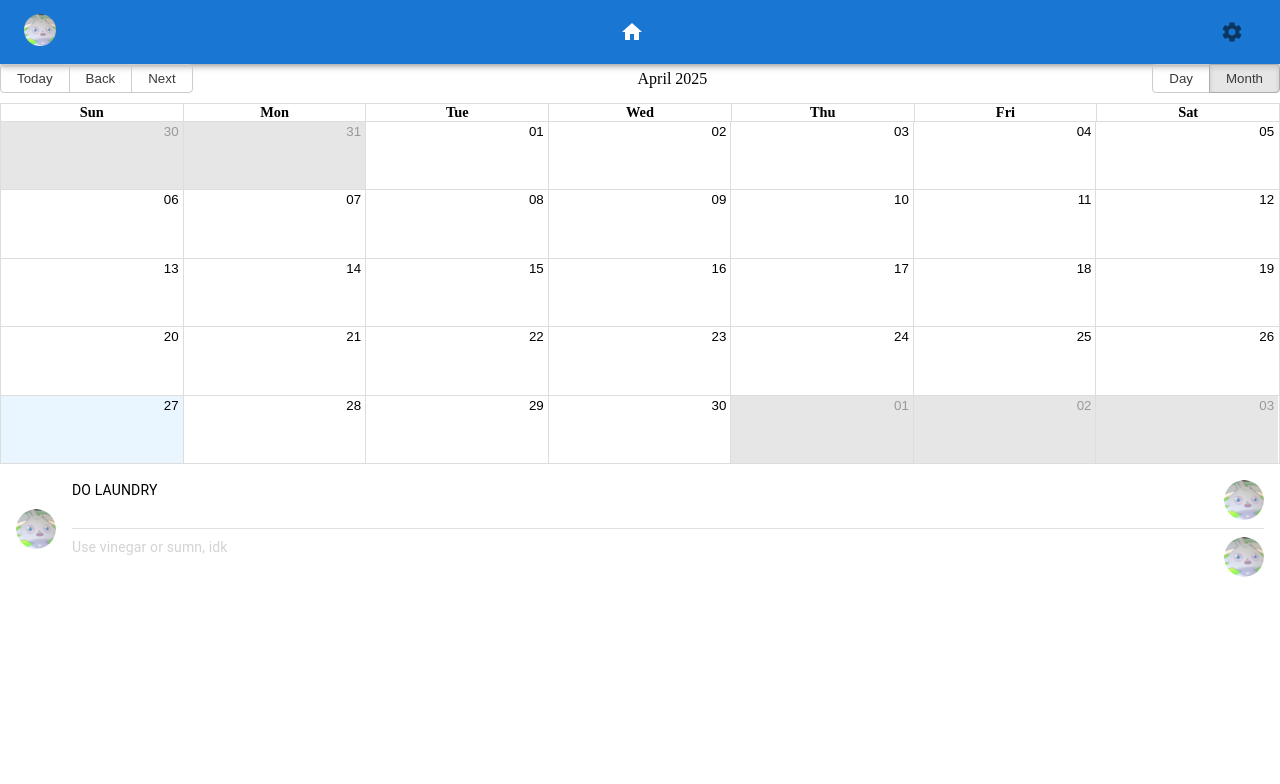
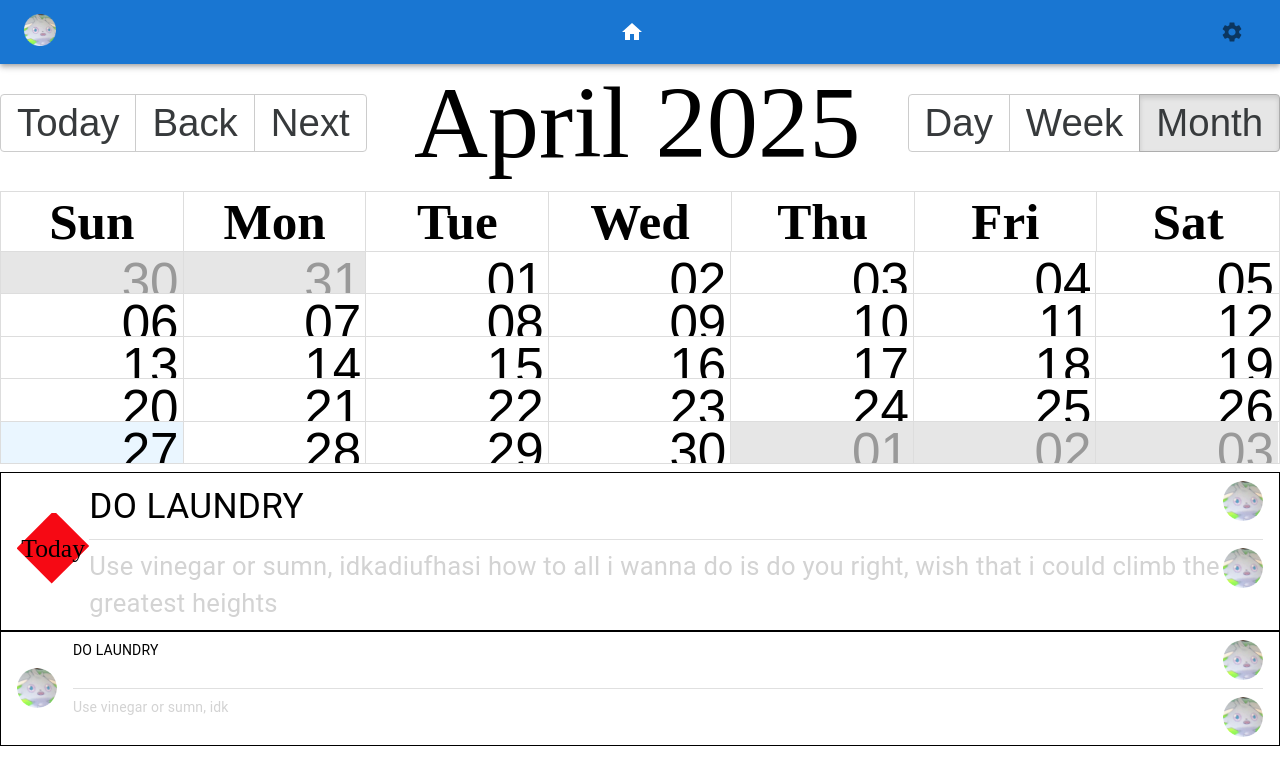
Before and after one commit to jhoo-o/cs422-project, a React (Create React App) app: page / in a window 1280 px wide. Shown: the top 784 px of the page. Built offline with nearby package versions, Linux system fonts and the light colour scheme.

Commit message:
spent like 4 hours trying to rotate a square and still haven't solved it, gonna just make the individual images

```diff
--- a/src/index.css
+++ b/src/index.css
@@ -3,3 +3,27 @@ body, html {
     height:100%;
     width:100%;
 }
+
+.rbc-calendar{
+    font-size: 2vw;
+}
+
+.rbc-header{
+    font-size: 4vw;
+}
+
+.rbc-button-link{
+    font-size: 4vw;
+}
+
+.rbc-toolbar-label{
+    font-size: 8vw;
+}
+
+.rbc-btn-group > button{
+    font-size: 3vw;
+}
+
+.MuiBox-root > .MuiList-root > .MuiListItem-root {
+    font-size: 2vw;
+}
--- a/src/pages/dashboard.js
+++ b/src/pages/dashboard.js
@@ -1,12 +1,14 @@
-import React from 'react';
+import React, { useState } from 'react';
 import {useNavigate} from "react-router-dom";
-import {AppBar, Box, List, ListItemText, ListItemButton, Divider, Toolbar,
-    IconButton, Icon, SvgIcon, ListItem, ListItemAvatar, Avatar, Stack, Typography} from "@mui/material";
+import {AppBar, Box, List, ListItemText, ListItemButton,
+    Divider, Toolbar, IconButton, Icon, SvgIcon, ListItem,
+    ListItemAvatar, Avatar, Stack, Typography} from "@mui/material";
 import {ArrowBack, Settings} from '@mui/icons-material';
 import picture from './added_assets/circle.png';
 import { Calendar, momentLocalizer} from 'react-big-calendar';
 import moment from 'moment';
 import 'react-big-calendar/lib/css/react-big-calendar.css';
+import events from "./tasks_for_dashboard/events";
 
 
 const localizer = momentLocalizer(moment)
@@ -27,10 +29,11 @@ const Dashboard = () => {
         navigate("/Settings");
     }
 
+    const [eventsData, setEventsData] = useState(events);
 
     return (
         <div>
-            {/*WHY ARE COMMENTS LIKE THIS, anyways stole this box from matthew*/}
+            {/*WHY ARE COMMENTS LIKE THIS, anyways stole this box from matthew, store settings bar*/}
             <Box sx={{flexGrow: 1}}>
                 <AppBar position="static">
                     <Toolbar>
@@ -49,9 +52,10 @@ const Dashboard = () => {
                     </Toolbar>
                 </AppBar>
             </Box>
+            {/* Calendar box*/}
             <Box sx={{flexGrow: 1}}>
                 <Calendar
-                views = {['day', 'month']}
+                    views = {['day', 'week', 'month']}
                     localizer = {localizer}
                     selectable
                     defaultDate = {new Date()}
@@ -59,11 +63,42 @@ const Dashboard = () => {
                     style = {{height:'50vh', width : '100vw'}}
                     startAccessor="start"
                     endAccessor="end"
+                    events = {eventsData}
                 />
             </Box>
-            <Box sx={{flexGrow: 1, width: 1}}>
+            {/* Stores user task list*/}
+            <Box sx={{flexGrow: 1, width: 1, overflow: 'scroll'}}>
                 <List sx ={{flexGrow: 1}}>
-                    <ListItem sx = {{borderColor:'#000000'}}>
+                <ListItem sx = {{borderColor:'#000000', border: '1px solid black'}}>
+                        {/* <ListItemAvatar>
+                            <Avatar alt ="Espurr" src = {picture}/>
+                        </ListItemAvatar> */}
+                        <Box width = '6vw' height = '6vw'>
+                            <svg width = '100%' height = '100%' viewbox = '0, 0, 100, 100' transform-origin = 'center'>
+                                <rect width = '69%' height = '69%' fill = '#f60914' transform = "rotate(45, -15, 5)" transform-origin = 'center'/>
+                                {/* <rect width = '90%' height = '90%' fill = '#f95961' textAlign = 'center'/> */}
+                                <text x = '50%' y = '50%' textAnchor = 'middle' dominantBaseline = 'middle' fontSize = '2vw' fill = 'black'>
+                                    Today
+                                </text>
+                            </svg>
+                        </Box>
+                        <Stack spacing = {1} divider = {<Divider variant='middle'/>} sx={{width: 1}}>
+                            <Box sx={{display:'flex', justifyContent:'space-between', width: 1, fontSize: '0.8rem'}}>
+                                <Typography variant='body2' sx = {{fontSize: '2.75vw'}}>
+                                    DO LAUNDRY
+                                </Typography>
+                                <Avatar alt = "Espurr again" src = {picture}/>
+                            </Box>
+
+                            <Box sx={{display:'flex', justifyContent:'space-between', width: 1}}>
+                                <Typography variant='body2' sx={{color: '#d3d3d3', fontSize: '2vw'}} >
+                                    Use vinegar or sumn, idkadiufhasi how to all i wanna do is do you right, wish that i could climb the greatest heights
+                                </Typography>
+                                <Avatar alt = "Espurr again" src = {picture}/>
+                            </Box>
+                        </Stack>
+                    </ListItem>
+                    <ListItem sx = {{borderColor:'#000000', border: '1px solid black'}}>
                         <ListItemAvatar>
                             <Avatar alt ="Espurr" src = {picture}/>
                         </ListItemAvatar>
--- /dev/null
+++ b/src/pages/tasks_for_dashboard/events.js
@@ -0,0 +1,180 @@
+const now = new Date();
+
+export default [
+  {
+    id: 0,
+    title: "All Day Event very long title",
+    allDay: true,
+    start: new Date(2015, 3, 0),
+    end: new Date(2015, 3, 1)
+  },
+  {
+    id: 1,
+    title: "Long Event",
+    start: new Date(2015, 3, 7),
+    end: new Date(2015, 3, 10)
+  },
+
+  {
+    id: 2,
+    title: "DTS STARTS",
+    start: new Date(2016, 2, 13, 0, 0, 0),
+    end: new Date(2016, 2, 20, 0, 0, 0)
+  },
+
+  {
+    id: 3,
+    title: "DTS ENDS",
+    start: new Date(2016, 10, 6, 0, 0, 0),
+    end: new Date(2016, 10, 13, 0, 0, 0)
+  },
+
+  {
+    id: 4,
+    title: "Some Event",
+    start: new Date(2015, 3, 9, 0, 0, 0),
+    end: new Date(2015, 3, 10, 0, 0, 0)
+  },
+  {
+    id: 5,
+    title: "Conference",
+    start: new Date(2015, 3, 11),
+    end: new Date(2015, 3, 13),
+    desc: "Big conference for important people"
+  },
+  {
+    id: 6,
+    title: "Meeting",
+    start: new Date(2015, 3, 12, 10, 30, 0, 0),
+    end: new Date(2015, 3, 12, 12, 30, 0, 0),
+    desc: "Pre-meeting meeting, to prepare for the meeting"
+  },
+  {
+    id: 7,
+    title: "Lunch",
+    start: new Date(2015, 3, 12, 12, 0, 0, 0),
+    end: new Date(2015, 3, 12, 13, 0, 0, 0),
+    desc: "Power lunch"
+  },
+  {
+    id: 8,
+    title: "Meeting",
+    start: new Date(2015, 3, 12, 14, 0, 0, 0),
+    end: new Date(2015, 3, 12, 15, 0, 0, 0)
+  },
+  {
+    id: 9,
+    title: "Happy Hour",
+    start: new Date(2015, 3, 12, 17, 0, 0, 0),
+    end: new Date(2015, 3, 12, 17, 30, 0, 0),
+    desc: "Most important meal of the day"
+  },
+  {
+    id: 10,
+    title: "Dinner",
+    start: new Date(2015, 3, 12, 20, 0, 0, 0),
+    end: new Date(2015, 3, 12, 21, 0, 0, 0)
+  },
+  {
+    id: 11,
+    title: "Planning Meeting with Paige",
+    start: new Date(2015, 3, 13, 8, 0, 0),
+    end: new Date(2015, 3, 13, 10, 30, 0)
+  },
+  {
+    id: 11.1,
+    title: "Inconvenient Conference Call",
+    start: new Date(2015, 3, 13, 9, 30, 0),
+    end: new Date(2015, 3, 13, 12, 0, 0)
+  },
+  {
+    id: 11.2,
+    title: "Project Kickoff - Lou's Shoes",
+    start: new Date(2015, 3, 13, 11, 30, 0),
+    end: new Date(2015, 3, 13, 14, 0, 0)
+  },
+  {
+    id: 11.3,
+    title: "Quote Follow-up - Tea by Tina",
+    start: new Date(2015, 3, 13, 15, 30, 0),
+    end: new Date(2015, 3, 13, 16, 0, 0)
+  },
+  {
+    id: 12,
+    title: "Late Night Event",
+    start: new Date(2015, 3, 17, 19, 30, 0),
+    end: new Date(2015, 3, 18, 2, 0, 0)
+  },
+  {
+    id: 12.5,
+    title: "Late Same Night Event",
+    start: new Date(2015, 3, 17, 19, 30, 0),
+    end: new Date(2015, 3, 17, 23, 30, 0)
+  },
+  {
+    id: 13,
+    title: "Multi-day Event",
+    start: new Date(2015, 3, 20, 19, 30, 0),
+    end: new Date(2015, 3, 22, 2, 0, 0)
+  },
+  {
+    id: 14,
+    title: "Today",
+    start: new Date(new Date().setHours(new Date().getHours() - 3)),
+    end: new Date(new Date().setHours(new Date().getHours() + 3))
+  },
+  {
+    id: 15,
+    title: "Point in Time Event",
+    start: now,
+    end: now
+  },
+  {
+    id: 16,
+    title: "Video Record",
+    start: new Date(2015, 3, 14, 15, 30, 0),
+    end: new Date(2015, 3, 14, 19, 0, 0)
+  },
+  {
+    id: 17,
+    title: "Dutch Song Producing",
+    start: new Date(2015, 3, 14, 16, 30, 0),
+    end: new Date(2015, 3, 14, 20, 0, 0)
+  },
+  {
+    id: 18,
+    title: "Itaewon Halloween Meeting",
+    start: new Date(2015, 3, 14, 16, 30, 0),
+    end: new Date(2015, 3, 14, 17, 30, 0)
+  },
+  {
+    id: 19,
+    title: "Online Coding Test",
+    start: new Date(2015, 3, 14, 17, 30, 0),
+    end: new Date(2015, 3, 14, 20, 30, 0)
+  },
+  {
+    id: 20,
+    title: "An overlapped Event",
+    start: new Date(2015, 3, 14, 17, 0, 0),
+    end: new Date(2015, 3, 14, 18, 30, 0)
+  },
+  {
+    id: 21,
+    title: "Phone Interview",
+    start: new Date(2015, 3, 14, 17, 0, 0),
+    end: new Date(2015, 3, 14, 18, 30, 0)
+  },
+  {
+    id: 22,
+    title: "Cooking Class",
+    start: new Date(2015, 3, 14, 17, 30, 0),
+    end: new Date(2015, 3, 14, 19, 0, 0)
+  },
+  {
+    id: 23,
+    title: "Go to the gym",
+    start: new Date(2015, 3, 14, 18, 30, 0),
+    end: new Date(2015, 3, 14, 20, 0, 0)
+  }
+];
```
